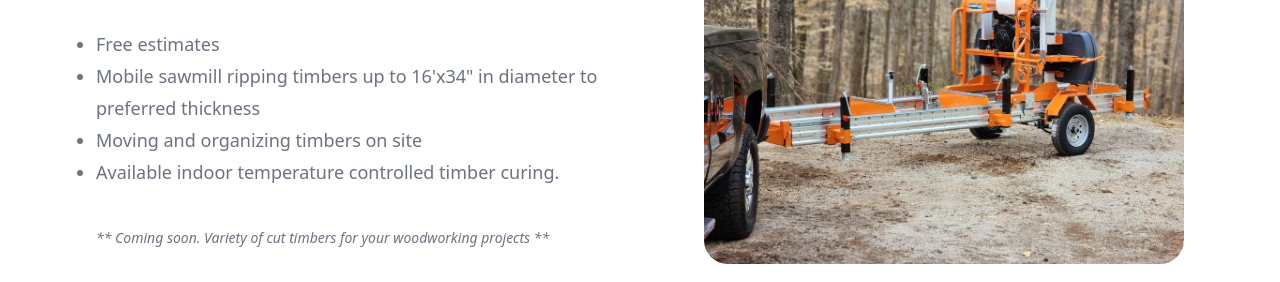
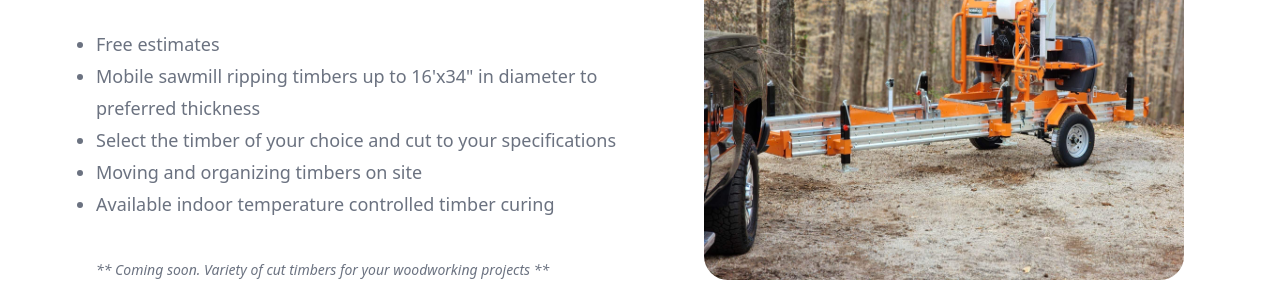
Before and after one commit to austin-morrow/centurion-maintenance, a React (Create React App) app: page / in a window 1280 px wide. Shown: the part 1720-2002 px from the top of the page. Built offline with nearby package versions, Linux system fonts and the light colour scheme; the HTML template or start-up script is replaced by a standard one.

Commit message:
Add service

```diff
--- a/src/components/Services.jsx
+++ b/src/components/Services.jsx
@@ -19,8 +19,9 @@ export default function Example() {
           <ul className="mt-6 px-6 md:px-0 text-lg list-disc leading-8 text-gray-500">
             <li>Free estimates</li>
             <li>Mobile sawmill ripping timbers up to 16'x34" in diameter to preferred thickness</li>
+            <li>Select the timber of your choice and cut to your specifications</li>
             <li>Moving and organizing timbers on site</li>
-            <li>Available indoor temperature controlled timber curing.</li>
+            <li>Available indoor temperature controlled timber curing</li>
             <div className='list-none italic pt-10 text-sm '>
             <li>** Coming soon. Variety of cut timbers for your woodworking projects **</li>
             </div>
```
